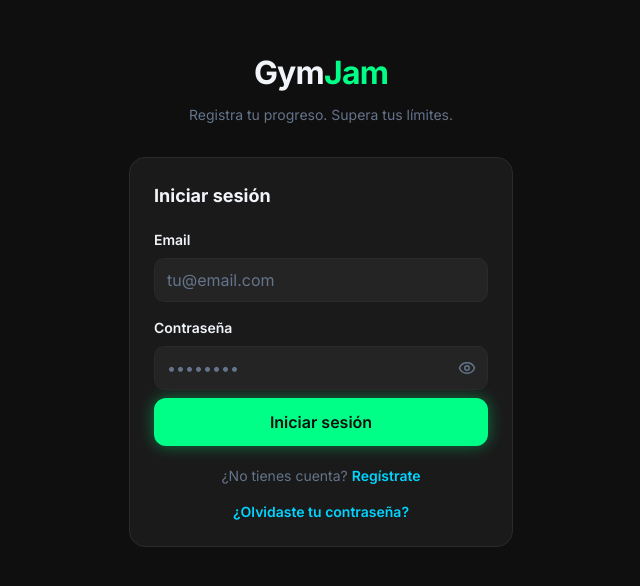
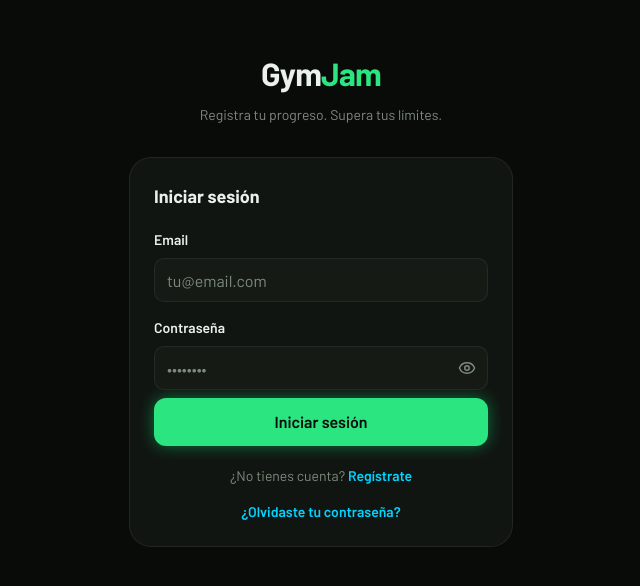
Before and after one commit to FedeAltava/Gym-Jam, a React (Vite) app in the folder frontend/: page /login in a window 1280 px wide. Shown: the part 102-688 px from the top of the page, without its empty margins (319-959 px from the left). Built offline with nearby package versions, Linux system fonts and the light colour scheme; no server answers.

Commit message:
feat(design): add design tokens, Barlow fonts, and restyle shell components

```diff
--- a/frontend/index.html
+++ b/frontend/index.html
@@ -4,6 +4,12 @@
     <meta charset="UTF-8" />
     <link rel="icon" type="image/svg+xml" href="/favicon.svg" />
     <meta name="viewport" content="width=device-width, initial-scale=1.0" />
+    <link rel="preconnect" href="https://fonts.googleapis.com" />
+    <link rel="preconnect" href="https://fonts.gstatic.com" crossorigin />
+    <link
+      href="https://fonts.googleapis.com/css2?family=Barlow:wght@400;500;600;700;800&family=Barlow+Semi+Condensed:wght@400;500;600;700&display=swap"
+      rel="stylesheet"
+    />
     <title>Gym-Jam</title>
   </head>
   <body>
--- a/frontend/src/components/Sidebar.tsx
+++ b/frontend/src/components/Sidebar.tsx
@@ -37,11 +37,10 @@ export function Sidebar() {
               to={to}
               className={[
                 'flex items-center gap-3 px-3 py-2.5 rounded-btn text-sm font-semibold transition-colors no-underline',
-                active ? 'text-accent' : 'text-muted hover:text-text',
+                active
+                  ? 'bg-[var(--accent-soft)] text-accent'
+                  : 'bg-transparent text-muted hover:text-text',
               ].join(' ')}
-              style={{
-                backgroundColor: active ? 'rgba(0, 255, 135, 0.1)' : 'transparent',
-              }}
             >
               <Icon size={18} />
               {label}
--- a/frontend/src/index.css
+++ b/frontend/src/index.css
@@ -1,18 +1,19 @@
-@import url('https://fonts.googleapis.com/css2?family=Inter:wght@400;600;700&display=swap');
-
 @tailwind base;
 @tailwind components;
 @tailwind utilities;
 
 @layer base {
   :root {
-    --bg: #0F0F0F;
-    --bg-surface: #1A1A1A;
-    --bg-elevated: #242424;
-    --border: #2A2A2A;
-    --text: #F1F5F9;
-    --text-muted: #64748B;
-    --neon-green: #00FF87;
+    --bg: #090B09;
+    --bg-surface: #111511;
+    --bg-elevated: #151a15;
+    --card-bg: #0f130f;
+    --border: rgba(255, 255, 255, 0.07);
+    --border-accent: rgba(43, 229, 129, 0.25);
+    --text: #EAF0EA;
+    --text-muted: #7E8A7E;
+    --neon-green: #2BE581;
+    --accent-soft: rgba(43, 229, 129, 0.1);
     --neon-blue: #00D4FF;
     --danger: #FF453A;
   }
@@ -24,7 +25,7 @@
   body {
     background-color: var(--bg);
     color: var(--text);
-    font-family: 'Inter', sans-serif;
+    font-family: 'Barlow', sans-serif;
     font-size: 14px;
     line-height: 1.5;
     -webkit-font-smoothing: antialiased;
@@ -32,7 +33,7 @@
   }
 
   h1, h2, h3, h4, h5, h6 {
-    font-family: 'Inter', sans-serif;
+    font-family: 'Barlow', sans-serif;
     color: var(--text);
   }
 
@@ -40,7 +41,7 @@
     background-color: var(--bg-elevated) !important;
     color: var(--text) !important;
     border-color: var(--border) !important;
-    font-family: 'Inter', sans-serif;
+    font-family: 'Barlow', sans-serif;
     font-size: 16px;
   }
 
@@ -77,3 +78,9 @@
     display: inline-block;
   }
 }
+
+@layer components {
+  .neon-glow {
+    box-shadow: 0 0 14px rgba(43, 229, 129, 0.5);
+  }
+}
--- a/frontend/tailwind.config.js
+++ b/frontend/tailwind.config.js
@@ -5,17 +5,20 @@ export default {
     extend: {
       borderRadius: {
         btn: '12px',
-        card: '16px',
+        card: '22px',
         input: '10px',
       },
       fontFamily: {
-        sans: ['Inter', 'sans-serif'],
+        sans: ['Barlow', 'sans-serif'],
+        condensed: ['Barlow Semi Condensed', 'sans-serif'],
       },
       colors: {
         bg: 'var(--bg)',
         surface: 'var(--bg-surface)',
         elevated: 'var(--bg-elevated)',
+        card: 'var(--card-bg)',
         border: 'var(--border)',
+        'border-accent': 'var(--border-accent)',
         text: 'var(--text)',
         muted: 'var(--text-muted)',
         accent: 'var(--neon-green)',
```
